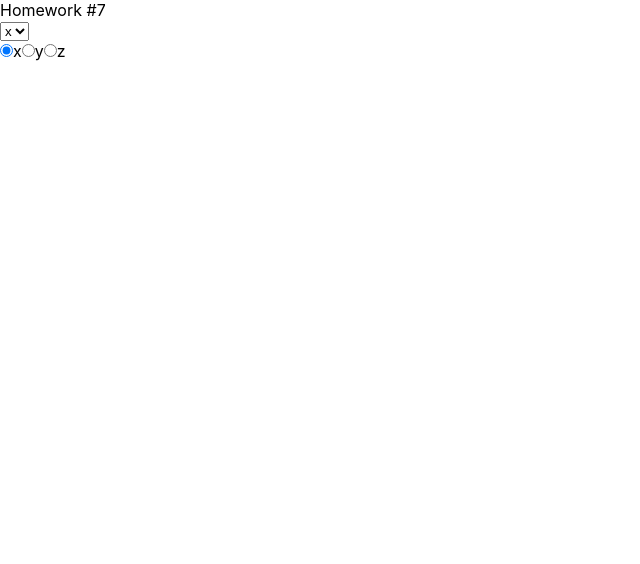
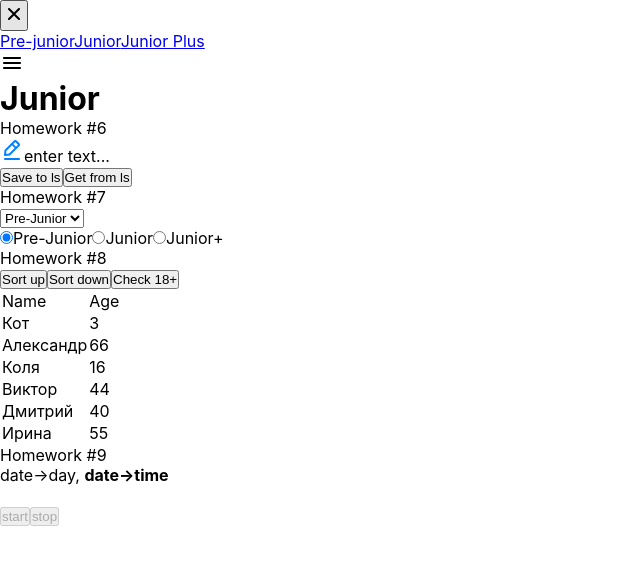
Before and after one commit to MironovNick/Sprint3Week4, a React (Create React App) app: page /#/junior in a window 1280 px wide. Shown: the top 564 px of the page, without its empty margins (0-640 px from the left). Built offline with nearby package versions, Linux system fonts and the light colour scheme.

Commit message:
add refactored files

```diff
--- a/src/s1-main/App.tsx
+++ b/src/s1-main/App.tsx
@@ -5,7 +5,9 @@ import HW2 from '../s2-homeworks/hw02/HW2'
 import HW3 from "../s2-homeworks/hw03/HW3";
 import HW4 from "../s2-homeworks/hw04/HW4";
 import HW5 from "../s2-homeworks/hw05/HW5";
+import HW6 from "../s2-homeworks/hw06/HW6";
 import HW7 from "../s2-homeworks/hw07/HW7";
+import HW8 from "../s2-homeworks/hw08/HW8";
 
 function App() {
     return (
@@ -17,7 +19,9 @@ function App() {
             {/*<HW4/>*/}
 
             {/*при выполнении дз 5 и более - закомментировать здесь дз 1-4, так как они есть внутри дз 5*/}
-            <HW7/>
+            <HW5/>
+            {/*<HW7/>*/}
+            {/* <HW8/>*/}
         </div>
     )
 }
--- a/src/s2-homeworks/hw07/HW7.tsx
+++ b/src/s2-homeworks/hw07/HW7.tsx
@@ -12,13 +12,15 @@ import s from './HW7.module.css'
 * */
 
 const arr = [
-    { id: 1, value: 'x' },
-    { id: 2, value: 'y' },
-    { id: 3, value: 'z' },
+    { id: 1, value: 'Pre-Junior' },
+    { id: 2, value: 'Junior' },
+    { id: 3, value: 'Junior+' },
 ] // value может быть изменено
 
 const HW7 = () => {
     const [value, onChangeOption] = useState(1) // селект и радио должны работать синхронно
+
+    console.log(value)
 
     return (
         <div id={'hw7'}>
--- a/src/s2-homeworks/hw07/common/c5-SuperSelect/SuperSelect.tsx
+++ b/src/s2-homeworks/hw07/common/c5-SuperSelect/SuperSelect.tsx
@@ -2,18 +2,18 @@ import React, {
   SelectHTMLAttributes,
   DetailedHTMLProps,
   ChangeEvent,
-} from 'react'
-import s from './SuperSelect.module.css'
+} from "react";
+import s from "./SuperSelect.module.css";
 
 type DefaultSelectPropsType = DetailedHTMLProps<
   SelectHTMLAttributes<HTMLSelectElement>,
   HTMLSelectElement
->
+>;
 
 type SuperSelectPropsType = DefaultSelectPropsType & {
-    options?: any[]
-    onChangeOption?: (option: any) => void
-}
+  options?: any[];
+  onChangeOption?: (option: any) => void;
+};
 
 const SuperSelect: React.FC<SuperSelectPropsType> = ({
   options,
@@ -25,7 +25,7 @@ const SuperSelect: React.FC<SuperSelectPropsType> = ({
   const mappedOptions: any[] = options
     ? options.map((o) => (
         <option
-                  id={'hw7-option-' + o.id}
+          id={"hw7-option-" + o.id}
           className={s.option}
           key={o.id}
           value={o.id}
@@ -33,16 +33,19 @@ const SuperSelect: React.FC<SuperSelectPropsType> = ({
           {o.value}
         </option>
       ))
-        : [] // map options with key
-
-
+    : []; // map options with key
 
   const onChangeCallback = (e: ChangeEvent<HTMLSelectElement>) => {
     // делают студенты
-        onChangeOption?.(+e.currentTarget.value)
-    }
 
-    const finalSelectClassName = s.select + (className ? ' ' + className : '')
+    // debugger;
+
+    onChangeOption?.(+e.currentTarget.value);
+
+    onChange?.(e);
+  };
+
+  const finalSelectClassName = s.select + (className ? " " + className : "");
 
   return (
     <select
@@ -52,7 +55,7 @@ const SuperSelect: React.FC<SuperSelectPropsType> = ({
     >
       {mappedOptions}
     </select>
-    )
-}
+  );
+};
 
-export default SuperSelect
+export default SuperSelect;
--- a/src/s2-homeworks/hw07/common/c6-SuperRadio/SuperRadio.tsx
+++ b/src/s2-homeworks/hw07/common/c6-SuperRadio/SuperRadio.tsx
@@ -35,8 +35,13 @@ const SuperRadio: React.FC<SuperRadioPropsType> = ({
     ...restProps
 }) => {
     const onChangeCallback = (e: ChangeEvent<HTMLInputElement>) => {
+
+        // debugger
+
         // делают студенты
-        onChangeOption?.(e.currentTarget.value)
+        onChangeOption?.(Number(e.currentTarget.value))
+
+        onChange?.(e)
     }
 
     const finalRadioClassName = s.radio + (className ? ' ' + className : '')
@@ -51,9 +56,8 @@ const SuperRadio: React.FC<SuperRadioPropsType> = ({
                       type={'radio'}
                       // name, checked, value делают студенты
                       name={name}
-                      checked={o.id == value}
+                      checked={value === o.id}
                       value={o.id}
-
                       onChange={onChangeCallback}
                       {...restProps}
                   />
--- a/src/s2-homeworks/hw08/User.tsx
+++ b/src/s2-homeworks/hw08/User.tsx
@@ -12,11 +12,11 @@ const User: React.FC<UserPropsType> = ({ u }) => {
         <tr id={'hw8-user-' + u._id + '-' + u.age} className={s.item}>
             <td id={'hw8-user-name-' + u._id} className={s.nameCol}>
                 {/*отобразить имя*/}
-
+                {u.name}
             </td>
             <td id={'hw8-user-age-' + u._id}>
                 {/*отобразить возраст*/}
-
+                {u.age}
             </td>
         </tr>
     )
--- a/src/s2-homeworks/hw08/bll/homeWorkReducer.ts
+++ b/src/s2-homeworks/hw08/bll/homeWorkReducer.ts
@@ -8,11 +8,12 @@ export const homeWorkReducer = (state: any, action: any): any => { // need to fi
     switch (action.type) {
         case 'sort': { // by name
 
-            return state // need to fix
+            return state.sort((a: UserType, b: UserType) => action.payload == 'up' ? a.name > b.name ? 1 : -1 :
+                a.name < b.name ? 1 : -1) // need to fix
         }
         case 'check': {
 
-            return state // need to fix
+            return state.filter((item: UserType) => item.age >= action.payload) // need to fix
         }
         default:
             return state
```
Lines whose indentation alone changed are shown as unchanged.
